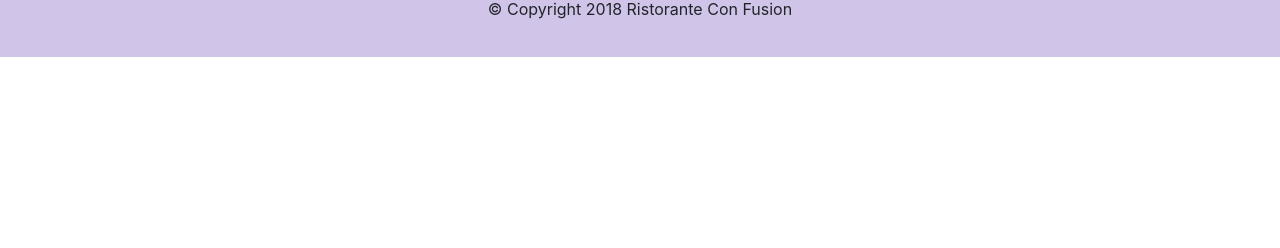
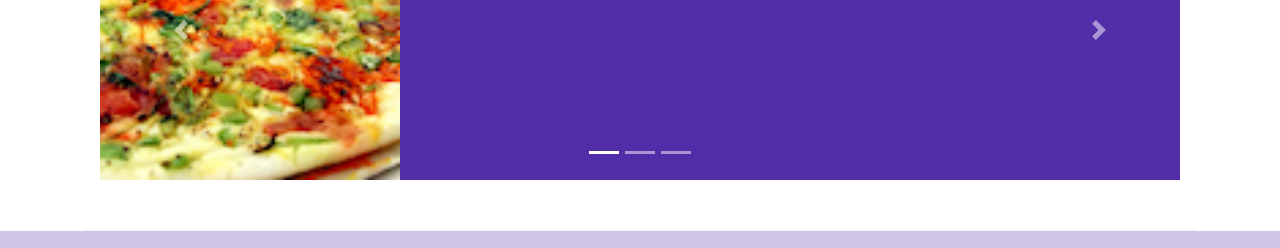
Before and after one commit to danicaCecile/CPSC5380Repo, a website: page aboutus.html in a window 1280 px wide. Shown: the part 1618-1866 px from the top of the page. Before the commit the page ends 1675 px from the top, so only its background shows below. Drawn offline with nearby package versions, Linux system fonts and the light colour scheme.

Commit message:
Added carousel to index.html and aboutus.html

```diff
--- a/aboutus.html
+++ b/aboutus.html
@@ -197,7 +197,55 @@
 
             </div>
        </div>
+        <div class="row row-content">
+            <div class="col">
+                <div id="mycarousel" class="carousel slide" dataride="carousel">
+                    <div class="carousel-inner" role="listbox">
+                        <div class="carousel-item active">
+                            <img class="d-block img-fluid"
+                            src="img/uthappizza.png" alt="Uthappizza">
+                            <div class="carousel-caption d-none d-mdblock">
+                                <h2>Uthappizza <span class="badge badgedanger">HOT</span> <span class="badge badge-pill badgedefault">$4.99</span></h2>
 
+                            </div>
+                        </div>
+
+                        <div class="carousel-item">
+                            <img class="d-block img-fluid"
+                            src="img/buffet.png" alt="Uthappizza">
+                            <div class="carousel-caption d-none d-mdblock">
+                                <h2>Buffet <span class="badge badgedanger">HOT</span> <span class="badge badge-pill badgedefault">$4.99</span></h2>
+
+                            </div>
+                        </div>
+
+                        <div class="carousel-item">
+                            <img class="d-block img-fluid"
+                            src="img/uthappizza.png" alt="Uthappizza">
+                            <div class="carousel-caption d-none d-mdblock">
+                                <h2>Uthappizza Again<span class="badge badgedanger">HOT</span> <span class="badge badge-pill badgedefault">$4.99</span></h2>
+
+                            </div>
+                        </div>
+                    </div>
+                    <ol class="carousel-indicators">
+                        <li data-target="#mycarousel" data-slide-to="0"
+                       class="active"></li>
+                        <li data-target="#mycarousel" data-slideto="1"></li>
+                        <li data-target="#mycarousel" data-slideto="2"></li>
+                    </ol>
+                    <a class="carousel-control-prev" href="#mycarousel"
+                    role="button" data-slide="prev">
+                     <span class="carousel-control-prev-icon"></span>
+                     </a>
+                     <a class="carousel-control-next" href="#mycarousel"
+                    role="button" data-slide="next">
+                     <span class="carousel-control-next-icon"></span>
+                     </a>
+
+                </div>
+            </div>
+        </div>
     </div>
 
     <footer class="footer">
```
Also changed, not shown: index.html (+48 -0 lines).
